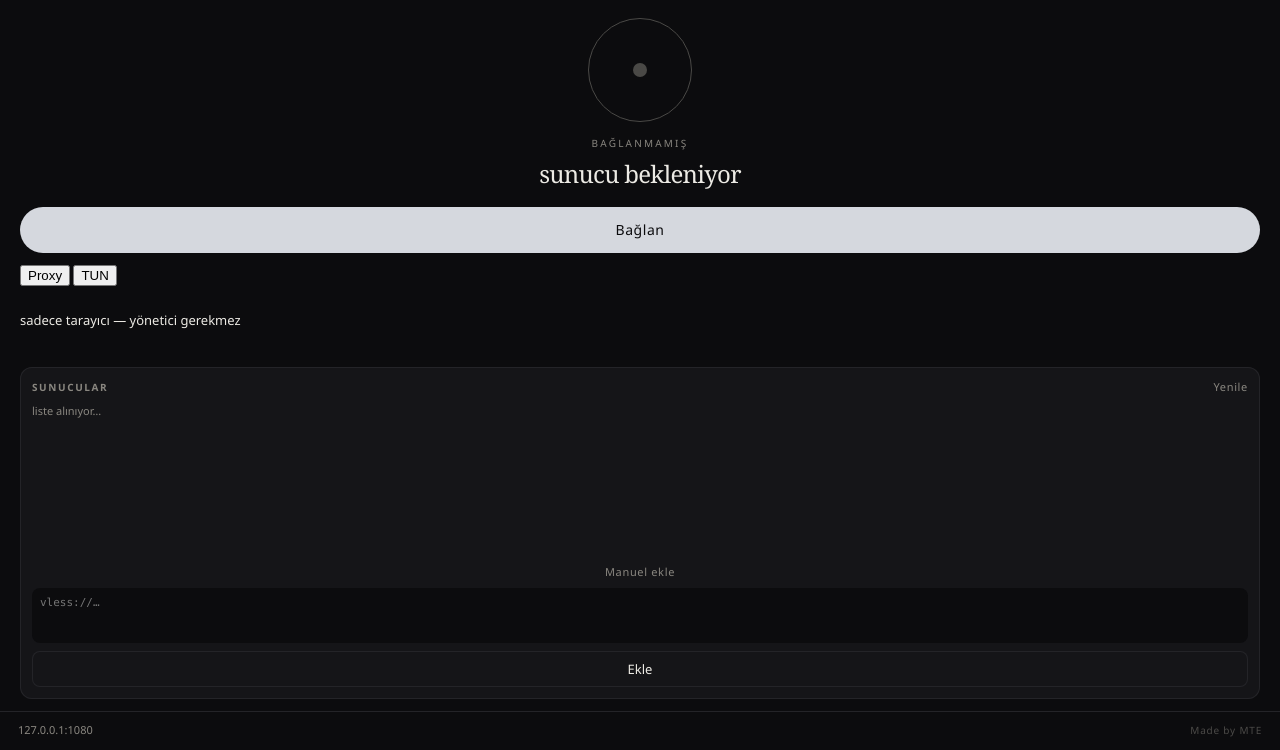
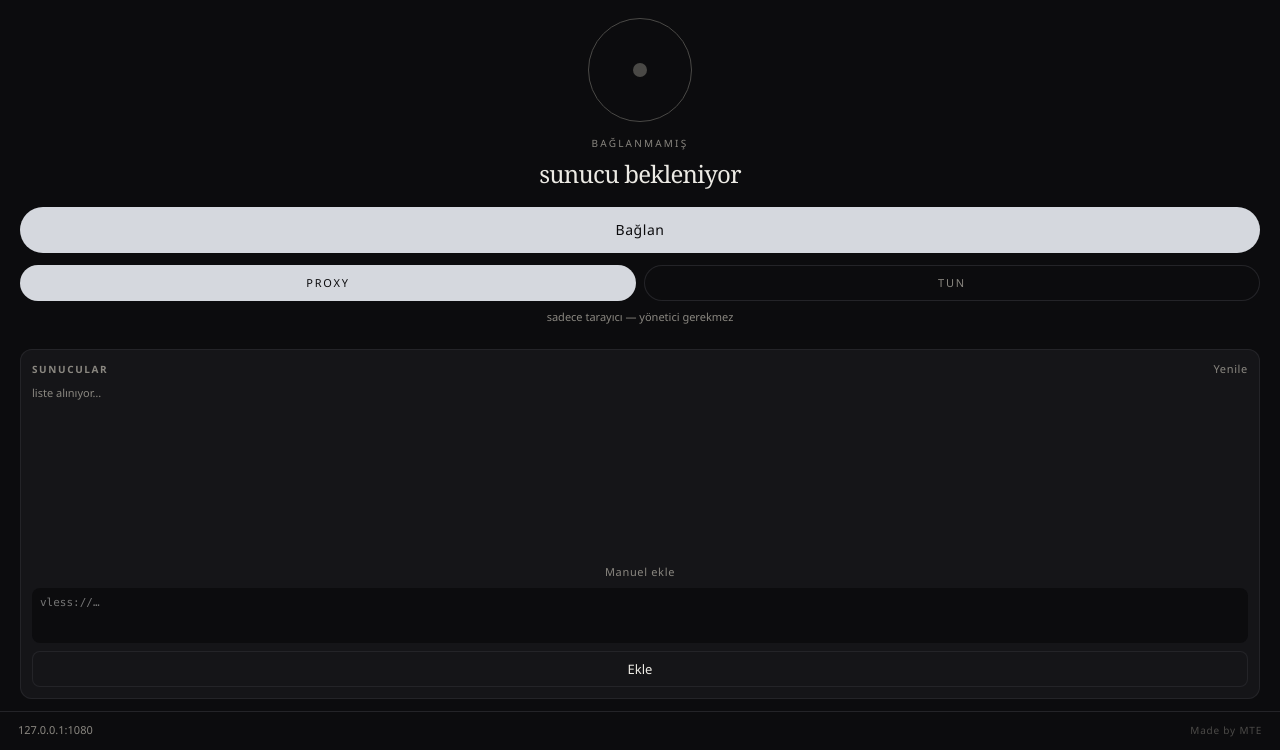
Before and after one commit to MuhammeDTayyiP0/aether-client, an Electron app: page src/renderer/index.html in a window 1280 px wide. Shown: the part 50-800 px from the top of the page. Drawn offline with Linux system fonts and the light colour scheme; no server answers.

Commit message:
style: Proxy/TUN mode buttons

```diff
--- a/src/renderer/styles.css
+++ b/src/renderer/styles.css
@@ -297,3 +297,33 @@ textarea:focus { outline: 1px solid var(--line); }
 .empty { color: var(--muted); font-size: 12px; padding: 8px 4px; }
 html[data-os="linux"] .titlebar { padding-right: 16px; }
 html[data-os="darwin"] .titlebar { padding-left: 78px; padding-right: 16px; }
+
+.modes {
+  display: flex;
+  gap: 8px;
+}
+.mode {
+  flex: 1;
+  height: 36px;
+  border: 0;
+  border-radius: 999px;
+  background: transparent;
+  color: var(--muted);
+  font: inherit;
+  font-size: 11px;
+  letter-spacing: 0.16em;
+  text-transform: uppercase;
+  cursor: pointer;
+  box-shadow: inset 0 0 0 1px var(--line);
+}
+.mode.on {
+  color: var(--bg);
+  background: var(--platinum);
+  box-shadow: none;
+}
+.mode-hint {
+  margin: -4px 0 0;
+  text-align: center;
+  font-size: 11px;
+  color: var(--muted);
+}
```
